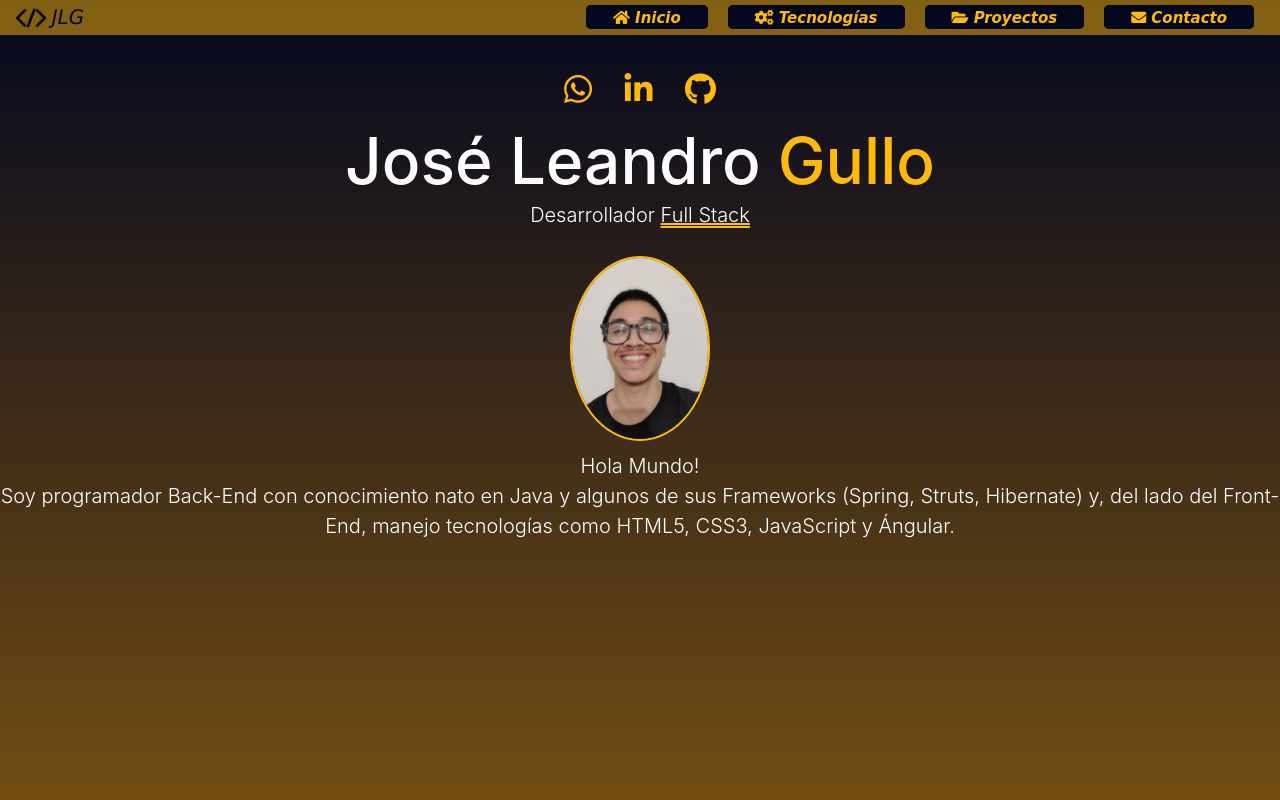
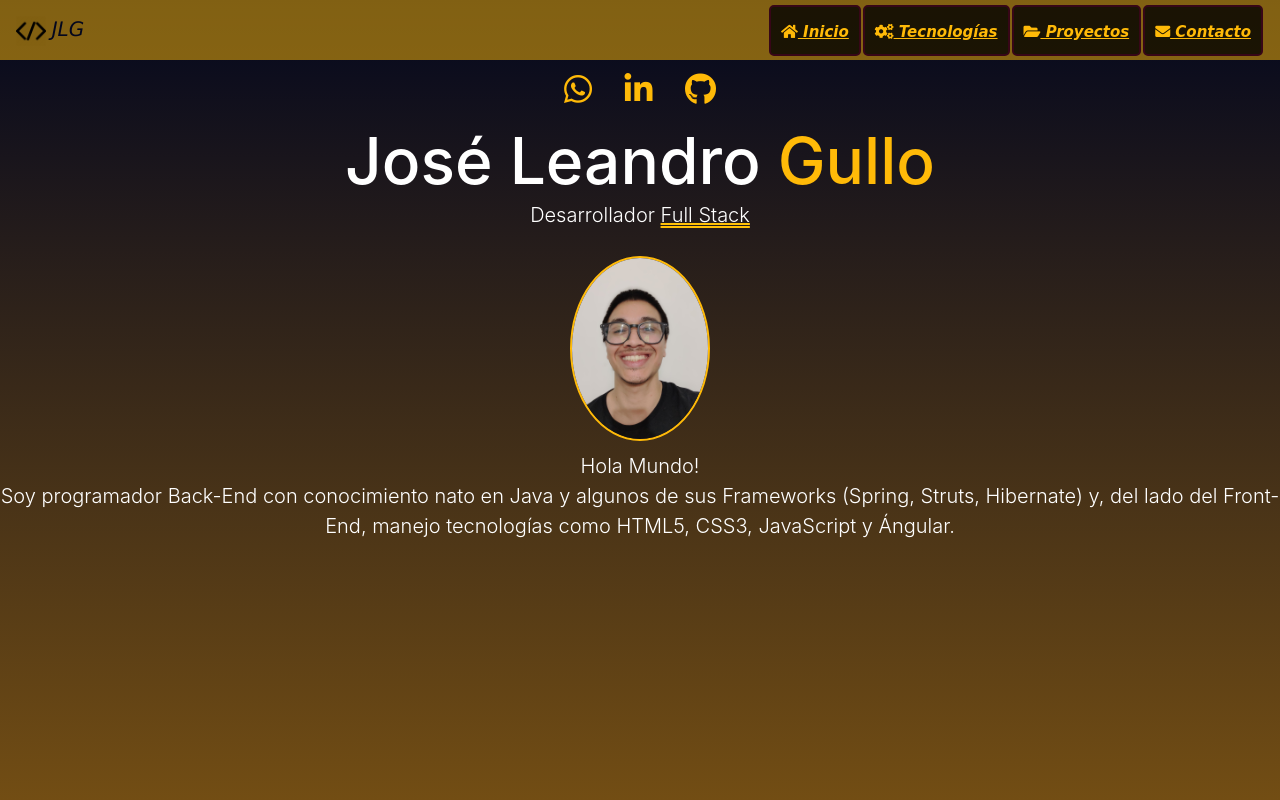
Before and after one commit to gullojoseleandro/gullojoseleandro.github.io, a website built with Vite: page index.html in a window 1280 px wide. Shown: the top 800 px of the page. Built offline with nearby package versions, Linux system fonts and the light colour scheme; files whose address does not match are found by name.

Commit message:
Mas cambios de estilo y arreglo de bugs

```diff
--- a/index.html
+++ b/index.html
@@ -49,9 +49,9 @@
               <span class="letraLogoJLG">JLG</span>
             </a>
             <button class="navbar-toggler" type="button" data-toggle="collapse" data-target="#navbarNav" aria-controls="navbarNav" aria-expanded="false" aria-label="Toggle navigation">
-              <span class="navbar-toggler-icon"></span>
+              <span class="botonDesplegarNav navbar-toggler-icon"></span>
             </button>
-            <div class="collapse navbar-collapse " id="navbarNav">
+            <div class="navDesplegada collapse navbar-collapse " id="navbarNav">
               <ul class="listaBotonesNav d-flex ml-auto justify-content-around flex-wrap">
                 <li>
                   <span class="elementosDelNav">
--- a/style.css
+++ b/style.css
@@ -50,7 +50,7 @@ body {
 .navbar{
   background-color: rgba(255, 186, 8, 0.5);
   width: 100%;
-  height: 35px;
+  height: 60px;
 }
 
 
@@ -66,28 +66,51 @@ body {
 
 
 .elementosDelNav {
-  display: inline;
-  background-color: #03071E;
+  display: inline-block;
+  background-color: rgba(0, 0, 0, 0.8);
   color: #FFBA08;
-  border: 2px solid #03071E;
+  border: 2px solid #370617;
   border-radius: 5px;
   transition: background-color 0.3s, transform 0.3s;
   cursor: pointer;
   font-style: italic;
-  margin: 10px;
+  margin: 10px 1px;
+  font-size: 18px;
+  padding: 10px 10px;
+  text-decoration: underline
 }
-.navBotonesInternos:hover {
+.elementosDelNav:hover {
   background-color: #03071E;
   color: #FFBA08;
-  transform: scale(1.2);
+  transform: scale(1.3);
+  text-decoration: none;
+}
+
+.elementosDelNav:hover selected {
+  text-decoration: none;
+  color:red;
 }
 
 .navBotonesInternosLetras{
-  display: inline;
+  display: inline-flexbox;
   font-size: 15px;
   color: #FFBA08;
   font-family: cursive;
-  margin: 30px 25px 30px 25px;
+  margin: auto;
+}
+
+a:hover{
+  color: #FFBA08;
+  text-decoration; none;
+}
+
+.botonDesplegarNav{
+}
+
+.navDesplegada{
+  background-color: rgba(0, 0, 0, 0.0);
+  width: 100%;
+
 }
 
 .listaBotonesNav{
```
